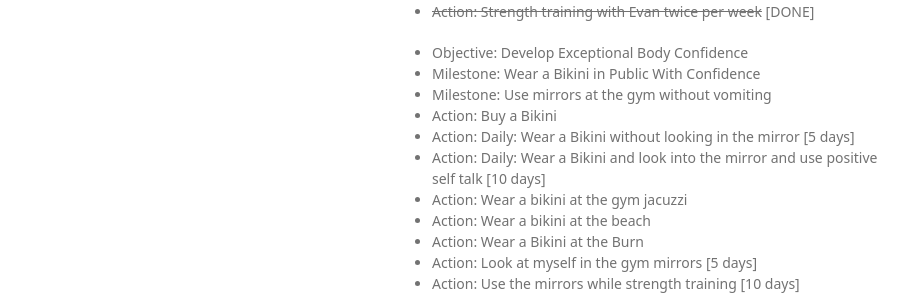
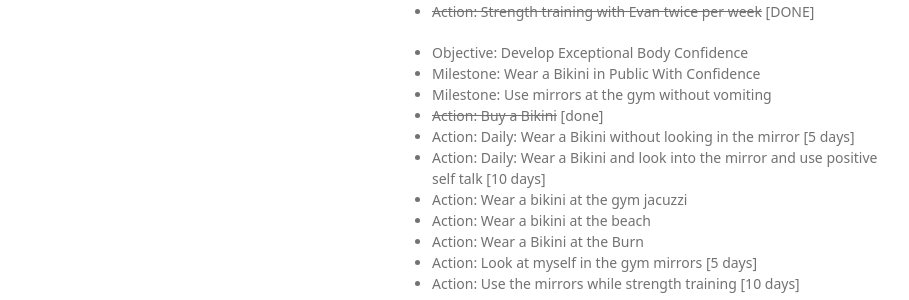
Before and after one commit to rainleander/rainleander.github.io, a Jekyll site: the page wake-up-beauty.html, which Jekyll copies as it is, in a window 1280 px wide. Shown: the part 995-1295 px from the top of the page, without its empty margins (178-1087 px from the left). Built offline with Jekyll 4.4.1, drawn with Linux system fonts in a browser that asks for light colours; some web fonts are replaced.

Commit message:
Update wake-up-beauty.html

```diff
--- a/wake-up-beauty.html
+++ b/wake-up-beauty.html
@@ -71,7 +71,7 @@
         <ul><li>Objective: Develop Exceptional Body Confidence</li>
           <li>Milestone: Wear a Bikini in Public With Confidence</li>
           <li>Milestone: Use mirrors at the gym without vomiting</li>
-          <li>Action: Buy a Bikini</li>
+          <li><strike>Action: Buy a Bikini</strike> [done]</li>
           <li>Action: Daily: Wear a Bikini without looking in the mirror [5 days]</li>
           <li>Action: Daily: Wear a Bikini and look into the mirror and use positive self talk [10 days]</li>
           <li>Action: Wear a bikini at the gym jacuzzi</li>
```
